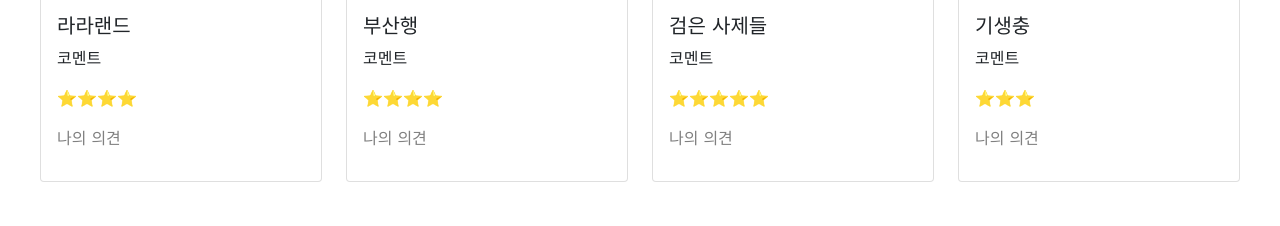
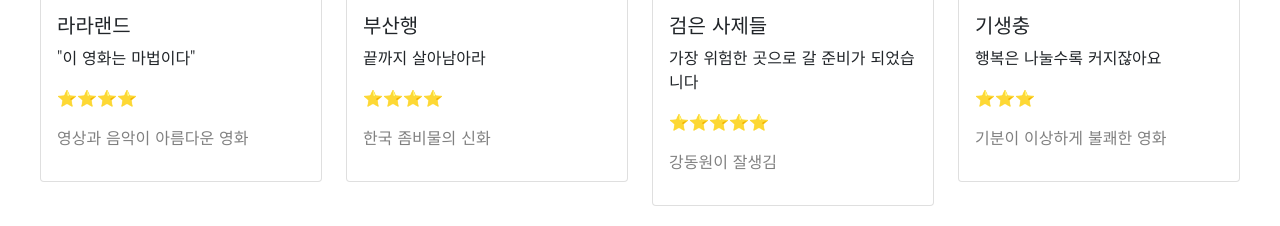
Before and after one commit to misokim00/mypage, a plain HTML site: page index.html in a window 1280 px wide. Shown: the part 830-1056 px from the top of the page. Before the commit the page ends 1032 px from the top, so only its background shows below. Drawn offline with nearby package versions, Linux system fonts and the light colour scheme.

Commit message:
Update index.html

```diff
--- a/index.html
+++ b/index.html
@@ -12,7 +12,7 @@
         integrity="sha384-MrcW6ZMFYlzcLA8Nl+NtUVF0sA7MsXsP1UyJoMp4YLEuNSfAP+JcXn/tWtIaxVXM"
         crossorigin="anonymous"></script>
 
-    <title>스파르타코딩클럽 | 부트스트랩 연습하기</title>
+    <title>스파르타코딩클럽 | 영화 페이지 만들기</title>
     <style>
         @import url('https://fonts.googleapis.com/css2?family=Gowun+Dodum&display=swap');
 
@@ -125,9 +125,9 @@
                         class="card-img-top" alt="...">
                     <div class="card-body">
                         <h5 class="card-title">라라랜드</h5>
-                        <p class="card-text">코멘트</p>
+                        <p class="card-text">"이 영화는 마법이다"</p>
                         <p>⭐⭐⭐⭐</p>
-                        <p class="mycomment">나의 의견</p>
+                        <p class="mycomment">영상과 음악이 아름다운 영화</p>
                     </div>
                 </div>
             </div>
@@ -137,9 +137,9 @@
                         class="card-img-top" alt="...">
                     <div class="card-body">
                         <h5 class="card-title">부산행</h5>
-                        <p class="card-text">코멘트</p>
+                        <p class="card-text">끝까지 살아남아라</p>
                         <p>⭐⭐⭐⭐</p>
-                        <p class="mycomment">나의 의견</p>
+                        <p class="mycomment">한국 좀비물의 신화</p>
                     </div>
                 </div>
             </div>
@@ -149,9 +149,9 @@
                         class="card-img-top" alt="...">
                     <div class="card-body">
                         <h5 class="card-title">검은 사제들</h5>
-                        <p class="card-text">코멘트</p>
+                        <p class="card-text">가장 위험한 곳으로 갈 준비가 되었습니다</p>
                         <p>⭐⭐⭐⭐⭐</p>
-                        <p class="mycomment">나의 의견</p>
+                        <p class="mycomment">강동원이 잘생김</p>
                     </div>
                 </div>
             </div>
@@ -161,9 +161,9 @@
                         class="card-img-top" alt="...">
                     <div class="card-body">
                         <h5 class="card-title">기생충</h5>
-                        <p class="card-text">코멘트</p>
+                        <p class="card-text">행복은 나눌수록 커지잖아요</p>
                         <p>⭐⭐⭐</p>
-                        <p class="mycomment">나의 의견</p>
+                        <p class="mycomment">기분이 이상하게 불쾌한 영화</p>
                     </div>
                 </div>
             </div>
```
